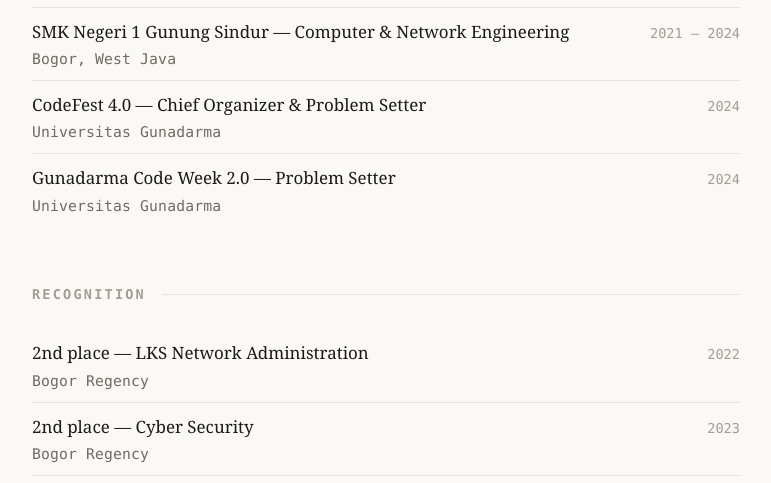
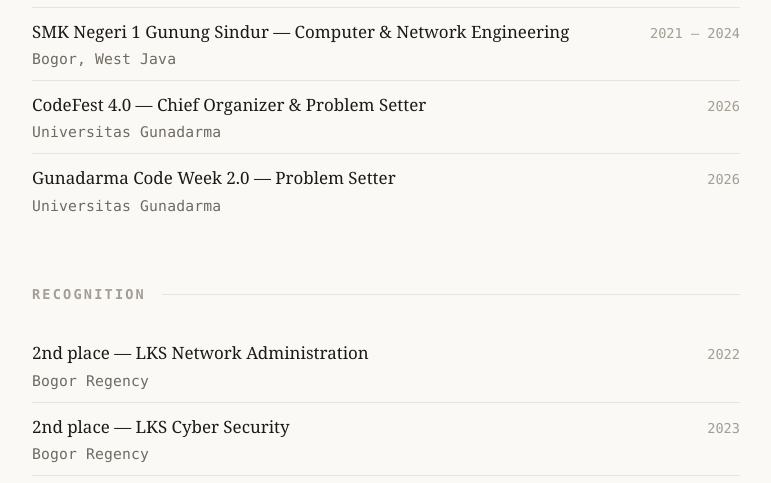
Before and after one commit to helscape/Portofolio, a plain HTML site: page index.html in a window 1280 px wide. Shown: the part 1084-1567 px from the top of the page, 254-1025 px from the left. Drawn offline with Linux system fonts and the light colour scheme.

Commit message:
index: better detail on wording

```diff
--- a/index.html
+++ b/index.html
@@ -88,11 +88,11 @@
     </li>
     <li>
       <span>CodeFest 4.0 — Chief Organizer &amp; Problem Setter<span class="lbl">Universitas Gunadarma</span></span>
-      <span class="yr">2024</span>
+      <span class="yr">2026</span>
     </li>
     <li>
       <span>Gunadarma Code Week 2.0 — Problem Setter<span class="lbl">Universitas Gunadarma</span></span>
-      <span class="yr">2024</span>
+      <span class="yr">2026</span>
     </li>
   </ul>
 </section>
@@ -105,7 +105,7 @@
       <span class="yr">2022</span>
     </li>
     <li>
-      <span>2nd place — Cyber Security<span class="lbl">Bogor Regency</span></span>
+      <span>2nd place — LKS Cyber Security<span class="lbl">Bogor Regency</span></span>
       <span class="yr">2023</span>
     </li>
     <li>
@@ -142,7 +142,7 @@
   <p class="elsewhere">
     <a href="mailto:aprfabian@gmail.com">aprfabian@gmail.com</a>
     <a href="https://github.com/helscape">github/helscape</a>
-    <a href="https://linkedin.com/in/fabian-aprilliano">linkedin</a>
+    <a href="https://www.linkedin.com/in/fabian-aprilliano-61335231b/">linkedin</a>
     <a href="/blog/">writing</a>
   </p>
 </section>
```
